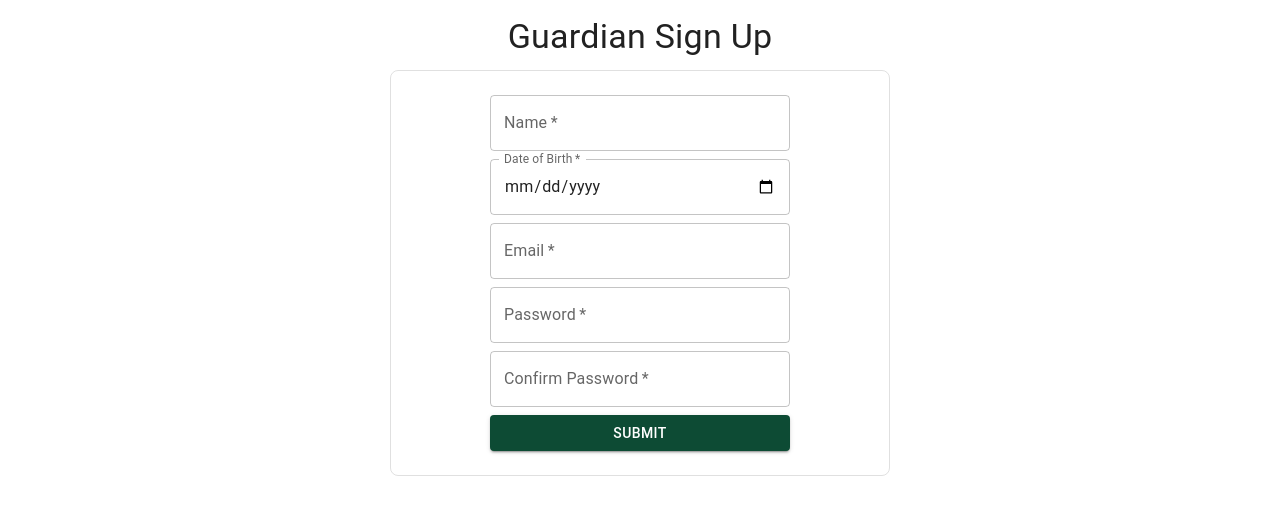
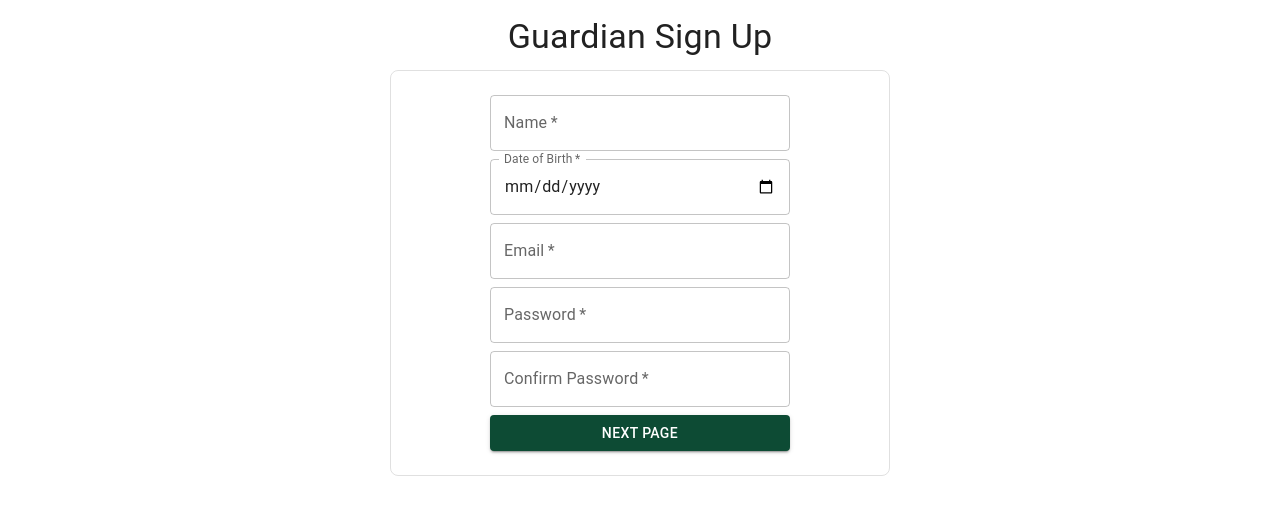
Before and after one commit to armarshall/basketball-app, a React (Vite) app in the folder client/: page /signup/guardian in a window 1280 px wide. Shown: the part 186-700 px from the top of the page. Built offline with nearby package versions, Linux system fonts and the light colour scheme.

Commit message:
Refactor RegistrationForm to support child sign-up, implement multi-step navigation

```diff
--- /dev/null
+++ b/client/src/components/ChildForm.tsx
@@ -0,0 +1,5 @@
+import RegistrationForm from "./RegistrationForm";
+
+export default function ChildForm() {
+  return <RegistrationForm type="child" />;
+}
--- a/client/src/components/RegistrationForm.tsx
+++ b/client/src/components/RegistrationForm.tsx
@@ -1,14 +1,40 @@
 import { Box, TextField, Button, Typography } from "@mui/material";
+import { useState } from "react";
+import ChildForm from "./ChildForm";
 
 interface RegistrationFormProps {
-  type: "guardian" | "teenager";
+  type: "guardian" | "teenager" | "child";
 }
 
 export default function RegistrationForm({ type }: RegistrationFormProps) {
+  const [step, setStep] = useState(1);
+
+  const handleNext = () => {
+    if (type === "guardian") {
+      setStep(2);
+    }
+  };
+
+  if (type === "guardian" && step === 2) {
+    return <ChildForm />;
+  }
+
+  const getTitle = () => {
+    if (type === "guardian") return "Guardian Sign Up";
+    if (type === "teenager") return "Teenager Sign Up";
+    if (type === "child") return "Child Information";
+    return "";
+  };
+
+  const getButtonText = () => {
+    if (type === "guardian") return "Next Page";
+    return "Submit";
+  };
+
   return (
     <>
       <Typography gutterBottom variant="h4">
-        {type === "guardian" ? "Guardian Sign Up" : "Teenager Sign Up"}
+        {getTitle()}
       </Typography>
       <Box
         component="form"
@@ -36,11 +62,15 @@ export default function RegistrationForm({ type }: RegistrationFormProps) {
           required
           slotProps={{ inputLabel: { shrink: true } }}
         />
-        <TextField label="Email" type="email" required />
-        <TextField label="Password" type="password" required />
-        <TextField label="Confirm Password" type="password" required />
-        <Button variant="contained" type="submit">
-          Submit
+        {type !== "child" && (
+          <>
+            <TextField label="Email" type="email" required />
+            <TextField label="Password" type="password" required />
+            <TextField label="Confirm Password" type="password" required />
+          </>
+        )}
+        <Button variant="contained" onClick={handleNext}>
+          {getButtonText()}
         </Button>
       </Box>
     </>
--- a/client/src/components/SignUpPage.tsx
+++ b/client/src/components/SignUpForm.tsx
@@ -1,11 +1,11 @@
 import RegistrationForm from "./RegistrationForm";
 import { Box } from "@mui/material";
 
-interface SignUpPageProps {
+interface SignUpFormProps {
   type: "guardian" | "teenager";
 }
 
-export default function SignUpPage({ type }: SignUpPageProps) {
+export default function SignUpForm({ type }: SignUpFormProps) {
   return (
     <Box
       component="div"
--- a/client/src/pages/GuardianSignUp.tsx
+++ b/client/src/pages/GuardianSignUp.tsx
@@ -1,5 +1,5 @@
-import SignUpPage from "../components/SignUpPage";
+import SignUpForm from "../components/SignUpForm";
 
 export default function GuardianSignUp() {
-  return <SignUpPage type="guardian" />;
+  return <SignUpForm type="guardian" />;
 }
--- a/client/src/pages/TeenagerSignUp.tsx
+++ b/client/src/pages/TeenagerSignUp.tsx
@@ -1,5 +1,5 @@
-import SignUpPage from "../components/SignUpPage";
+import SignUpForm from "../components/SignUpForm";
 
 export default function TeenagerSignUp() {
-  return <SignUpPage type="teenager" />;
+  return <SignUpForm type="teenager" />;
 }
```
